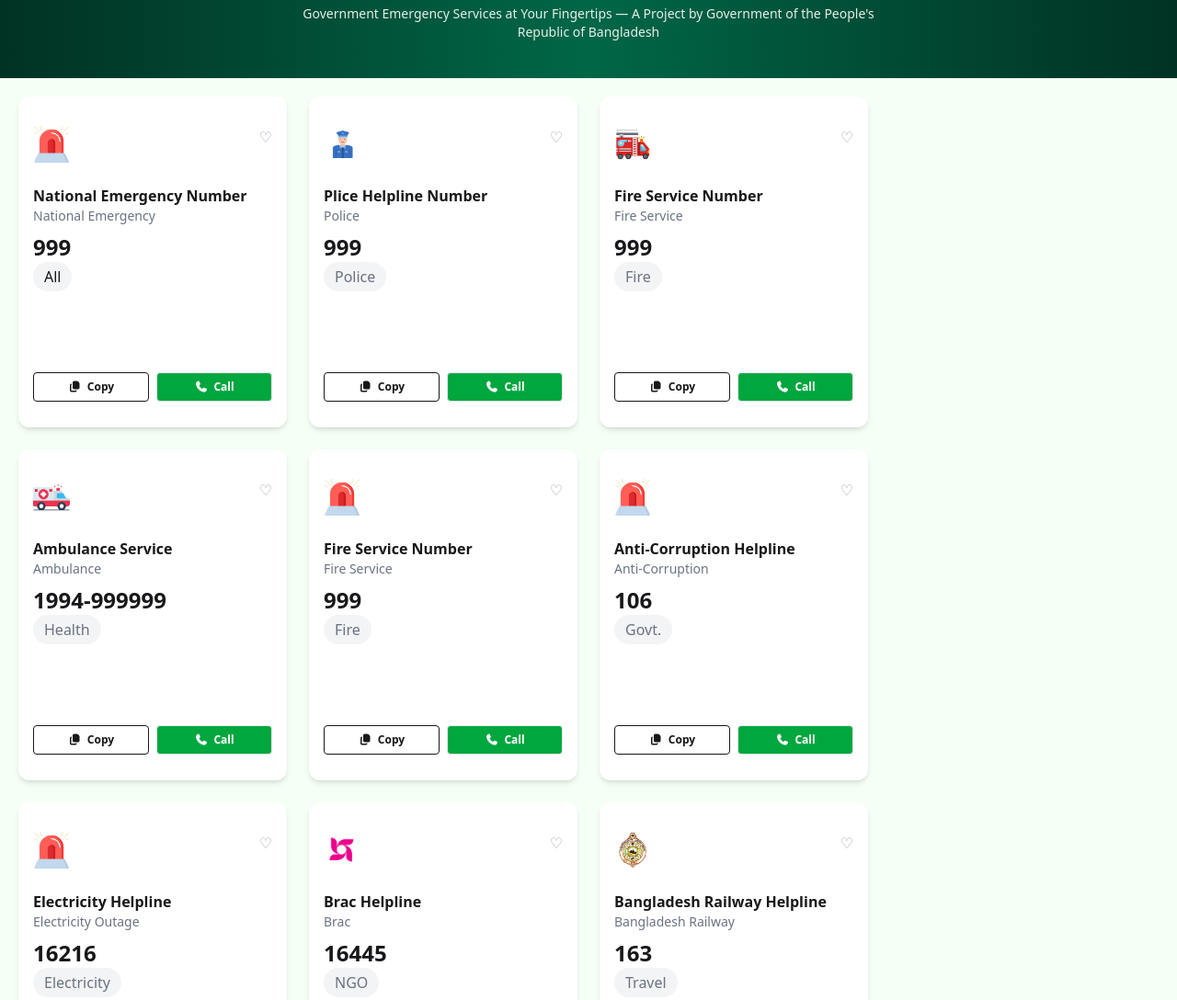
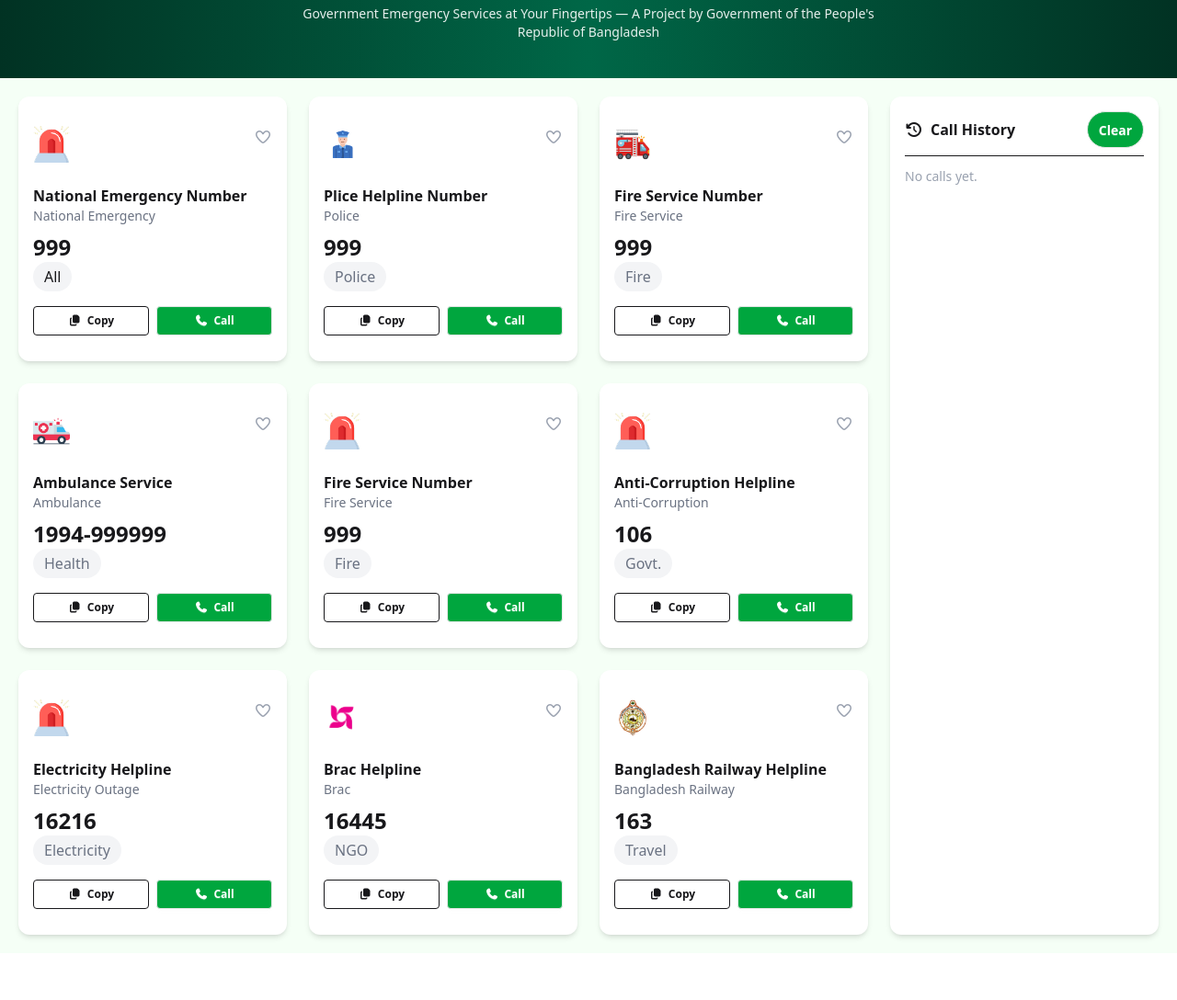
Before and after one commit to SHOnnay/Assignment-5, a plain HTML site: page index.html in a window 1280 px wide. Shown: the part 225-1313 px from the top of the page at 92% size. After the commit the page ends 1262 px from the top, so only its background shows below. Drawn offline with nearby package versions, Linux system fonts and the light colour scheme.

Commit message:
html file complete

```diff
--- a/index.html
+++ b/index.html
@@ -5,7 +5,9 @@
     <meta charset="UTF-8">
     <meta name="viewport" content="width=device-width, initial-scale=1.0">
     <title>Emergency Service</title>
-    <link rel="stylesheet" href="https://cdnjs.cloudflare.com/ajax/libs/font-awesome/7.0.0/css/all.min.css" integrity="sha512-DxV+EoADOkOygM4IR9yXP8Sb2qwgidEmeqAEmDKIOfPRQZOWbXCzLC6vjbZyy0vPisbH2SyW27+ddLVCN+OMzQ==" crossorigin="anonymous" referrerpolicy="no-referrer" />
+    <link rel="stylesheet" href="https://cdnjs.cloudflare.com/ajax/libs/font-awesome/7.0.0/css/all.min.css"
+        integrity="sha512-DxV+EoADOkOygM4IR9yXP8Sb2qwgidEmeqAEmDKIOfPRQZOWbXCzLC6vjbZyy0vPisbH2SyW27+ddLVCN+OMzQ=="
+        crossorigin="anonymous" referrerpolicy="no-referrer" />
     <link href="https://cdn.jsdelivr.net/npm/daisyui@5" rel="stylesheet" type="text/css" />
     <script src="https://cdn.jsdelivr.net/npm/@tailwindcss/browser@4"></script>
 </head>
@@ -80,202 +82,238 @@
 
                         <!-- row 1 -->
                         <!-- card 1 -->
-                        <div class="bg-white rounded-xl shadow-md p-4 flex flex-col h-[360px]">
+                        <div class="bg-white rounded-xl shadow-md p-4 flex flex-col">
                             <div class="flex justify-between items-start py-4">
                                 <img src="./B12-A5-Emergency-Hotline/assets/emergency.png" alt="Emergency"
                                     class="h-10 w-10" />
 
                                 <!-- heart Icon -->
-                                <button class="text-gray-400">♡</button>
+                                <button class="text-gray-400"><i class="fa-regular fa-heart"></i></button>
                             </div>
 
                             <h3 class="mt-2 font-semibold">National Emergency Number</h3>
                             <p class="text-sm text-gray-500">National Emergency</p>
                             <p class="text-2xl font-bold mt-2">999</p>
-                            <p class="flex justify-center items-center bg-gray-100 px-3 py-1 w-fit rounded-2xl text-gray-5000">All</p>
+                            <p
+                                class="flex justify-center items-center bg-gray-100 px-3 py-1 w-fit rounded-2xl text-gray-5000">
+                                All</p>
 
                             <!-- buttons -->
                             <div class="mt-auto flex gap-2 pt-4 pb-3">
-                                <button class="btn btn-outline btn-sm flex-1 copyBtn"><i class="fa-solid fa-copy"></i> Copy</button>
-                                <button class="btn bg-[#00a63e] btn-sm text-white flex-1 callBtn"><i class="fa-solid fa-phone"></i> Call</button>
+                                <button class="btn btn-outline btn-sm flex-1 copyBtn"><i class="fa-solid fa-copy"></i>
+                                    Copy</button>
+                                <button class="btn bg-[#00a63e] btn-sm text-white flex-1 callBtn"><i
+                                        class="fa-solid fa-phone"></i> Call</button>
                             </div>
                         </div>
 
                         <!-- card 2 -->
-                        <div class="bg-white rounded-xl shadow-md p-4 flex flex-col h-[360px]">
+                        <div class="bg-white rounded-xl shadow-md p-4 flex flex-col">
                             <div class="flex justify-between items-start py-4">
                                 <img src="./B12-A5-Emergency-Hotline/assets/police.png" alt="police"
                                     class="h-10 w-10" />
 
                                 <!-- heart Icon -->
-                                <button class="text-gray-400">♡</button>
+                                <button class="text-gray-400"><i class="fa-regular fa-heart"></i></button>
                             </div>
 
                             <h3 class="mt-2 font-semibold">Plice Helpline Number</h3>
                             <p class="text-sm text-gray-500">Police</p>
                             <p class="text-2xl font-bold mt-2">999</p>
-                            <p class="flex justify-center items-center bg-gray-100 px-3 py-1 w-fit rounded-2xl text-gray-500">Police</p>
+                            <p
+                                class="flex justify-center items-center bg-gray-100 px-3 py-1 w-fit rounded-2xl text-gray-500">
+                                Police</p>
 
                             <!-- buttons -->
                             <div class="mt-auto flex gap-2 pt-4 pb-3">
-                                <button class="btn btn-outline btn-sm flex-1 copyBtn"><i class="fa-solid fa-copy"></i> Copy</button>
-                                <button class="btn bg-[#00a63e] btn-sm text-white flex-1 callBtn"><i class="fa-solid fa-phone"></i> Call</button>
+                                <button class="btn btn-outline btn-sm flex-1 copyBtn"><i class="fa-solid fa-copy"></i>
+                                    Copy</button>
+                                <button class="btn bg-[#00a63e] btn-sm text-white flex-1 callBtn"><i
+                                        class="fa-solid fa-phone"></i> Call</button>
                             </div>
                         </div>
 
                         <!-- card 3 -->
-                        <div class="bg-white rounded-xl shadow-md p-4 flex flex-col h-[360px]">
+                        <div class="bg-white rounded-xl shadow-md p-4 flex flex-col">
                             <div class="flex justify-between items-start py-4">
                                 <img src="./B12-A5-Emergency-Hotline/assets/fire-service.png" alt="fire service"
                                     class="h-10 w-10" />
 
                                 <!-- heart Icon -->
-                                <button class="text-gray-400">♡</button>
+                                <button class="text-gray-400"><i class="fa-regular fa-heart"></i></button>
                             </div>
 
                             <h3 class="mt-2 font-semibold">Fire Service Number</h3>
                             <p class="text-sm text-gray-500">Fire Service</p>
                             <p class="text-2xl font-bold mt-2">999</p>
-                            <p class="flex justify-center items-center bg-gray-100 px-3 py-1 w-fit rounded-2xl text-gray-500">Fire</p>
+                            <p
+                                class="flex justify-center items-center bg-gray-100 px-3 py-1 w-fit rounded-2xl text-gray-500">
+                                Fire</p>
 
                             <!-- buttons -->
                             <div class="mt-auto flex gap-2 pt-4 pb-3">
-                                <button class="btn btn-outline btn-sm flex-1 copyBtn"><i class="fa-solid fa-copy"></i> Copy</button>
-                                <button class="btn bg-[#00a63e] btn-sm text-white flex-1 callBtn"><i class="fa-solid fa-phone"></i> Call</button>
+                                <button class="btn btn-outline btn-sm flex-1 copyBtn"><i class="fa-solid fa-copy"></i>
+                                    Copy</button>
+                                <button class="btn bg-[#00a63e] btn-sm text-white flex-1 callBtn"><i
+                                        class="fa-solid fa-phone"></i> Call</button>
                             </div>
                         </div>
 
                         <!-- row 2 -->
-                         <!-- card 4 -->
-                         <div class="bg-white rounded-xl shadow-md p-4 flex flex-col h-[360px]">
+                        <!-- card 4 -->
+                        <div class="bg-white rounded-xl shadow-md p-4 flex flex-col">
                             <div class="flex justify-between items-start py-4">
                                 <img src="./B12-A5-Emergency-Hotline/assets/ambulance.png" alt="fire service"
                                     class="h-10 w-10" />
 
                                 <!-- heart Icon -->
-                                <button class="text-gray-400">♡</button>
+                                <button class="text-gray-400"><i class="fa-regular fa-heart"></i></button>
                             </div>
 
                             <h3 class="mt-2 font-semibold">Ambulance Service</h3>
                             <p class="text-sm text-gray-500">Ambulance</p>
                             <p class="text-2xl font-bold mt-2">1994-999999</p>
-                            <p class="flex justify-center items-center bg-gray-100 px-3 py-1 w-fit rounded-2xl text-gray-500">Health</p>
+                            <p
+                                class="flex justify-center items-center bg-gray-100 px-3 py-1 w-fit rounded-2xl text-gray-500">
+                                Health</p>
 
                             <!-- buttons -->
                             <div class="mt-auto flex gap-2 pt-4 pb-3">
-                                <button class="btn btn-outline btn-sm flex-1 copyBtn"><i class="fa-solid fa-copy"></i> Copy</button>
-                                <button class="btn bg-[#00a63e] btn-sm text-white flex-1 callBtn"><i class="fa-solid fa-phone"></i> Call</button>
+                                <button class="btn btn-outline btn-sm flex-1 copyBtn"><i class="fa-solid fa-copy"></i>
+                                    Copy</button>
+                                <button class="btn bg-[#00a63e] btn-sm text-white flex-1 callBtn"><i
+                                        class="fa-solid fa-phone"></i> Call</button>
                             </div>
                         </div>
 
                         <!-- card 5 -->
-                        <div class="bg-white rounded-xl shadow-md p-4 flex flex-col h-[360px]">
+                        <div class="bg-white rounded-xl shadow-md p-4 flex flex-col">
                             <div class="flex justify-between items-start py-4">
                                 <img src="./B12-A5-Emergency-Hotline/assets/emergency.png" alt="fire service"
                                     class="h-10 w-10" />
 
                                 <!-- heart Icon -->
-                                <button class="text-gray-400">♡</button>
+                                <button class="text-gray-400"><i class="fa-regular fa-heart"></i></button>
                             </div>
 
                             <h3 class="mt-2 font-semibold">Fire Service Number</h3>
                             <p class="text-sm text-gray-500">Fire Service</p>
                             <p class="text-2xl font-bold mt-2">999</p>
-                            <p class="flex justify-center items-center bg-gray-100 px-3 py-1 w-fit rounded-2xl text-gray-500">Fire</p>
+                            <p
+                                class="flex justify-center items-center bg-gray-100 px-3 py-1 w-fit rounded-2xl text-gray-500">
+                                Fire</p>
 
                             <!-- buttons -->
                             <div class="mt-auto flex gap-2 pt-4 pb-3">
-                                <button class="btn btn-outline btn-sm flex-1 copyBtn"><i class="fa-solid fa-copy"></i> Copy</button>
-                                <button class="btn bg-[#00a63e] btn-sm text-white flex-1 callBtn"><i class="fa-solid fa-phone"></i> Call</button>
+                                <button class="btn btn-outline btn-sm flex-1 copyBtn"><i class="fa-solid fa-copy"></i>
+                                    Copy</button>
+                                <button class="btn bg-[#00a63e] btn-sm text-white flex-1 callBtn"><i
+                                        class="fa-solid fa-phone"></i> Call</button>
                             </div>
                         </div>
 
                         <!-- card 6 -->
-                        <div class="bg-white rounded-xl shadow-md p-4 flex flex-col h-[360px]">
+                        <div class="bg-white rounded-xl shadow-md p-4 flex flex-col">
                             <div class="flex justify-between items-start py-4">
                                 <img src="./B12-A5-Emergency-Hotline/assets/emergency.png" alt="fire service"
                                     class="h-10 w-10" />
 
                                 <!-- heart Icon -->
-                                <button class="text-gray-400">♡</button>
+                                <button class="text-gray-400"><i class="fa-regular fa-heart"></i></button>
                             </div>
 
                             <h3 class="mt-2 font-semibold">Anti-Corruption Helpline</h3>
                             <p class="text-sm text-gray-500">Anti-Corruption</p>
                             <p class="text-2xl font-bold mt-2">106</p>
-                            <p class="flex justify-center items-center bg-gray-100 px-3 py-1 w-fit rounded-2xl text-gray-500">Govt.</p>
+                            <p
+                                class="flex justify-center items-center bg-gray-100 px-3 py-1 w-fit rounded-2xl text-gray-500">
+                                Govt.</p>
 
                             <!-- buttons -->
                             <div class="mt-auto flex gap-2 pt-4 pb-3">
-                                <button class="btn btn-outline btn-sm flex-1 copyBtn"><i class="fa-solid fa-copy"></i> Copy</button>
-                                <button class="btn bg-[#00a63e] btn-sm text-white flex-1 callBtn"><i class="fa-solid fa-phone"></i> Call</button>
+                                <button class="btn btn-outline btn-sm flex-1 copyBtn"><i class="fa-solid fa-copy"></i>
+                                    Copy</button>
+                                <button class="btn bg-[#00a63e] btn-sm text-white flex-1 callBtn"><i
+                                        class="fa-solid fa-phone"></i> Call</button>
                             </div>
                         </div>
 
                         <!-- row 3 -->
-                         <!-- card 7 -->
-                         <div class="bg-white rounded-xl shadow-md p-4 flex flex-col h-[360px]">
+                        <!-- card 7 -->
+                        <div class="bg-white rounded-xl shadow-md p-4 flex flex-col">
                             <div class="flex justify-between items-start py-4">
                                 <img src="./B12-A5-Emergency-Hotline/assets/emergency.png" alt="fire service"
                                     class="h-10 w-10" />
 
                                 <!-- heart Icon -->
-                                <button class="text-gray-400">♡</button>
+                                <button class="text-gray-400"><i class="fa-regular fa-heart"></i></button>
                             </div>
 
                             <h3 class="mt-2 font-semibold">Electricity Helpline</h3>
                             <p class="text-sm text-gray-500">Electricity Outage</p>
                             <p class="text-2xl font-bold mt-2">16216</p>
-                            <p class="flex justify-center items-center bg-gray-100 px-3 py-1 w-fit rounded-2xl text-gray-500">Electricity</p>
+                            <p
+                                class="flex justify-center items-center bg-gray-100 px-3 py-1 w-fit rounded-2xl text-gray-500">
+                                Electricity</p>
 
                             <!-- buttons -->
                             <div class="mt-auto flex gap-2 pt-4 pb-3">
-                                <button class="btn btn-outline btn-sm flex-1 copyBtn"><i class="fa-solid fa-copy"></i> Copy</button>
-                                <button class="btn bg-[#00a63e] btn-sm text-white flex-1 callBtn"><i class="fa-solid fa-phone"></i> Call</button>
+                                <button class="btn btn-outline btn-sm flex-1 copyBtn"><i class="fa-solid fa-copy"></i>
+                                    Copy</button>
+                                <button class="btn bg-[#00a63e] btn-sm text-white flex-1 callBtn"><i
+                                        class="fa-solid fa-phone"></i> Call</button>
                             </div>
                         </div>
 
                         <!-- card 8 -->
-                        <div class="bg-white rounded-xl shadow-md p-4 flex flex-col h-[360px]">
+                        <div class="bg-white rounded-xl shadow-md p-4 flex flex-col">
                             <div class="flex justify-between items-start py-4">
                                 <img src="./B12-A5-Emergency-Hotline/assets/brac.png" alt="fire service"
                                     class="h-10 w-10" />
 
                                 <!-- heart Icon -->
-                                <button class="text-gray-400">♡</button>
+                                <button class="text-gray-400"><i class="fa-regular fa-heart"></i></button>
                             </div>
 
                             <h3 class="mt-2 font-semibold">Brac Helpline</h3>
                             <p class="text-sm text-gray-500">Brac</p>
                             <p class="text-2xl font-bold mt-2">16445</p>
-                            <p class="flex justify-center items-center bg-gray-100 px-3 py-1 w-fit rounded-2xl text-gray-500">NGO</p>
+                            <p
+                                class="flex justify-center items-center bg-gray-100 px-3 py-1 w-fit rounded-2xl text-gray-500">
+                                NGO</p>
 
                             <!-- buttons -->
                             <div class="mt-auto flex gap-2 pt-4 pb-3">
-                                <button class="btn btn-outline btn-sm flex-1 copyBtn"><i class="fa-solid fa-copy"></i> Copy</button>
-                                <button class="btn bg-[#00a63e] btn-sm text-white flex-1 callBtn"><i class="fa-solid fa-phone"></i> Call</button>
+                                <button class="btn btn-outline btn-sm flex-1 copyBtn"><i class="fa-solid fa-copy"></i>
+                                    Copy</button>
+                                <button class="btn bg-[#00a63e] btn-sm text-white flex-1 callBtn"><i
+                                        class="fa-solid fa-phone"></i> Call</button>
                             </div>
                         </div>
 
                         <!-- card 9 -->
-                        <div class="bg-white rounded-xl shadow-md p-4 flex flex-col h-[360px]">
+                        <div class="bg-white rounded-xl shadow-md p-4 flex flex-col">
                             <div class="flex justify-between items-start py-4">
                                 <img src="./B12-A5-Emergency-Hotline/assets/Bangladesh-Railway.png" alt="fire service"
                                     class="h-10 w-10" />
 
                                 <!-- heart Icon -->
-                                <button class="text-gray-400">♡</button>
+                                <button class="text-gray-400"><i class="fa-regular fa-heart"></i></button>
                             </div>
 
                             <h3 class="mt-2 font-semibold">Bangladesh Railway Helpline</h3>
                             <p class="text-sm text-gray-500">Bangladesh Railway</p>
                             <p class="text-2xl font-bold mt-2">163</p>
-                            <p class="flex justify-center items-center bg-gray-100 px-3 py-1 w-fit rounded-2xl text-gray-500">Travel</p>
+                            <p
+                                class="flex justify-center items-center bg-gray-100 px-3 py-1 w-fit rounded-2xl text-gray-500">
+                                Travel</p>
 
                             <!-- buttons -->
                             <div class="mt-auto flex gap-2 pt-4 pb-3">
-                                <button class="btn btn-outline btn-sm flex-1 copyBtn"><i class="fa-solid fa-copy"></i> Copy</button>
-                                <button class="btn bg-[#00a63e] btn-sm text-white flex-1 callBtn"><i class="fa-solid fa-phone"></i> Call</button>
+                                <button class="btn btn-outline btn-sm flex-1 copyBtn"><i class="fa-solid fa-copy"></i>
+                                    Copy</button>
+                                <button class="btn bg-[#00a63e] btn-sm text-white flex-1 callBtn"><i
+                                        class="fa-solid fa-phone"></i> Call</button>
                             </div>
                         </div>
 
@@ -285,6 +323,22 @@
                 <!-- history  -->
                 <!-- right for history -->
                 <div class="col-span-1">
+                    <div class="bg-white rounded-xl shadow-md p-4 flex flex-col h-full">
+                        <!-- header -->
+                        <div class="flex justify-between items-center border-b pb-2 mb-3">
+                            <h2 class="font-semibold flex items-center gap-2">
+                                <i class="fa-solid fa-clock-rotate-left"></i> Call History
+                            </h2>
+                            <button id="clearHistory" class="btn bg-[#00a63e] text-white px-3 py-1 rounded-3xl">
+                                Clear
+                            </button>
+                        </div>
+
+                        <!-- history list -->
+                        <ul id="historyList" class=" text-sm overflow-y-auto flex-1">
+                            <li class="text-gray-400">No calls yet.</li>
+                        </ul>
+                    </div>
 
                 </div>
             </div>
@@ -292,6 +346,8 @@
         </section>
     </main>
 
+    <script src="script.js"></script>
+
 </body>
 
 </html>
--- /dev/null
+++ b/script.js
@@ -0,0 +1 @@
+console.log("ok");
```
